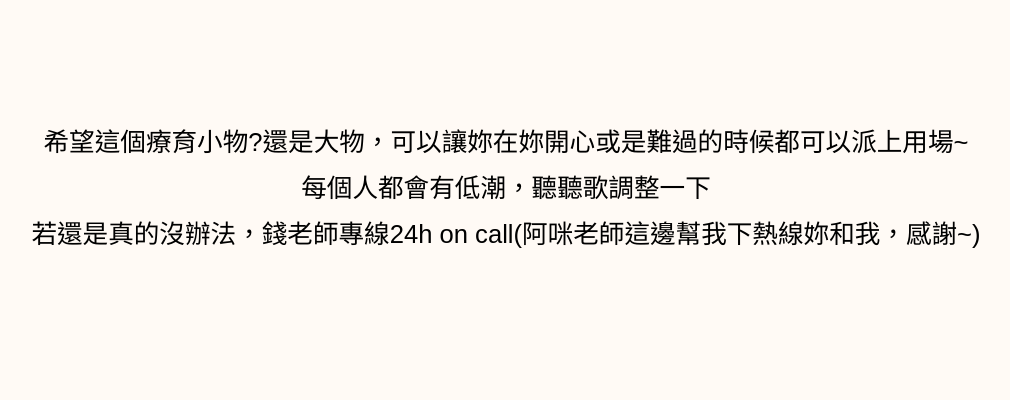
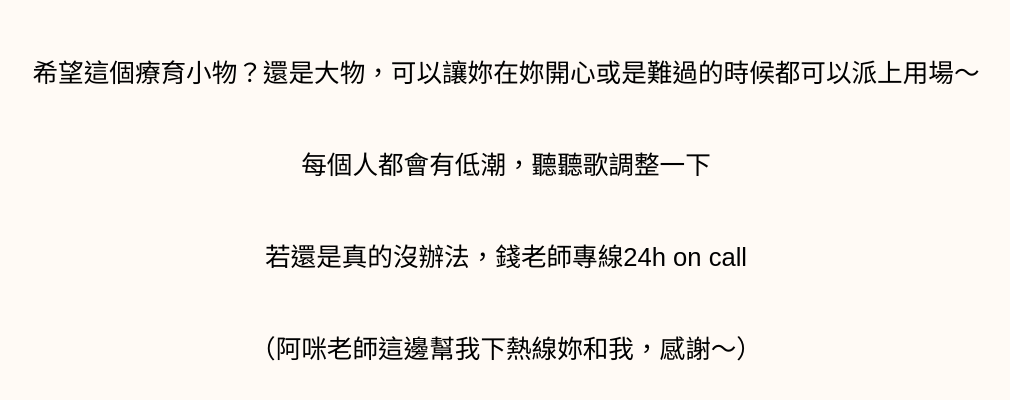
Before and after one commit to Pierce878/nfc-message, a plain HTML site: page index.html in a window 1280 px wide. Shown: the part 220-620 px from the top of the page, without its empty margins (134-1144 px from the left). Drawn offline with Linux system fonts and the light colour scheme.

Commit message:
Update index.html

```diff
--- a/index.html
+++ b/index.html
@@ -6,23 +6,29 @@
     <title>輕鬆小棧</title>
     <style>
         body {
-         display: flex;
+            display: flex;
             justify-content: center;
             align-items: center;
-            height: 100vh; /* 滿版高度 */
-            background-color: #fffaf5; /* 淡米白背景 */
-            color: #000000; /* 黑色字體 */
-            font-size: 1.6em; /* 字體大小縮小 */
+            height: 100vh;
+            background-color: #fffaf5;
+            color: #000000;
+            font-size: 1.6em;
             font-family: "Microsoft JhengHei", sans-serif;
-            text-align: center; /* 多行置中 */
-            line-height: 1.8; /* 行距 */
-            flex-direction: column; /* 垂直排版 */
+            line-height: 1.8;
+            text-align: center;
+        }
+        .content {
+            max-width: 90%;          /* 避免太寬 */
+            white-space: pre-line;   /* 保留換行 */
         }
     </style>
 </head>
 <body>
-   希望這個療育小物?還是大物，可以讓妳在妳開心或是難過的時候都可以派上用場~<br>
-   每個人都會有低潮，聽聽歌調整一下<br>
-    若還是真的沒辦法，錢老師專線24h on call(阿咪老師這邊幫我下熱線妳和我，感謝~)
+    <div class="content">
+希望這個療育小物？還是大物，可以讓妳在妳開心或是難過的時候都可以派上用場～<br>
+每個人都會有低潮，聽聽歌調整一下<br>
+若還是真的沒辦法，錢老師專線24h on call<br>
+（阿咪老師這邊幫我下熱線妳和我，感謝～）
+    </div>
 </body>
 </html>
```
